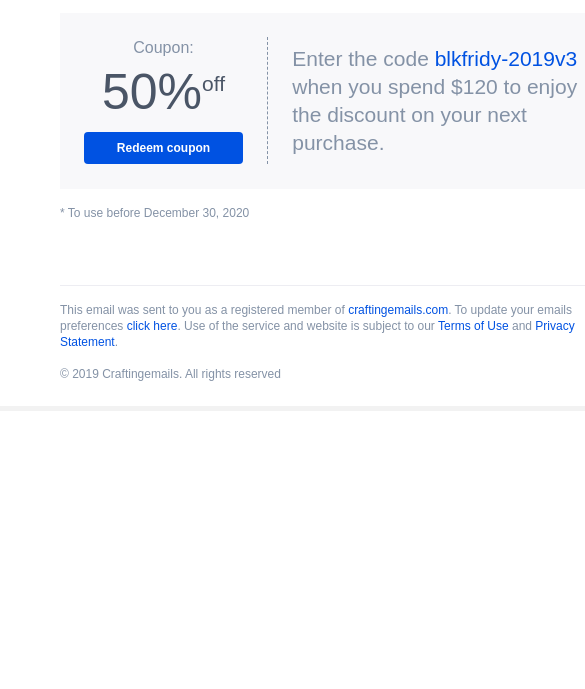
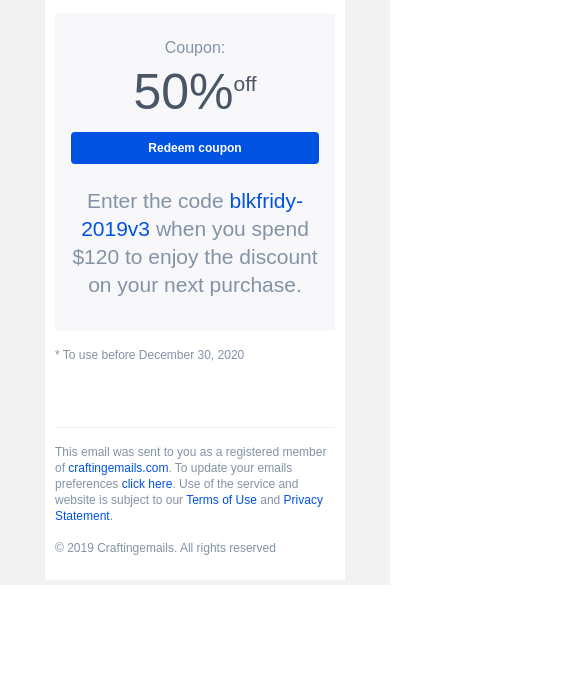
Before and after one commit to EvgenyRabotaev/email, a plain HTML site: page coupon.html in a window 390 px wide. Shown: the part 155-844 px from the top of the page, 585 px wide, since content can reach past the window. Drawn offline with Linux system fonts and the light colour scheme.

Commit message:
add adaptive

```diff
--- a/coupon.html
+++ b/coupon.html
@@ -8,9 +8,35 @@
             body {
                 padding: 0;
                 margin: 0;
-                width: 100% !important;
+                width: 100%!important;
                 -webkit-text-size-adjust: 100%;
                 -ms-text-size-adjust: 100%;
+            }
+            @media only screen and (max-width: 760px) {
+                table[class=devicewidth] {
+                    width: 440px!important;
+                }
+                table[class=deviceinner] {
+                    width: 420px!important;
+                }
+                table[class=deviceborder] {
+                    width: 420px!important;
+                    border-right-width: 0!important;
+                    padding-right: 16px!important;
+                    padding-left: 16px!important;
+                    text-align: center;
+                }
+            }
+            @media only screen and (max-width: 500px) {
+                table[class=devicewidth] {
+                    width: 300px!important;
+                }
+                table[class=deviceinner] {
+                    width: 280px!important;
+                }
+                table[class=deviceborder] {
+                    width: 280px!important;
+                }
             }
         </style>
     </head>
@@ -19,12 +45,12 @@
             <tbody>
                 <tr>
                     <td width="100%">
-                        <table width="680" bgcolor="#FFFFFF" cellpadding="0" cellspacing="0" border="0" align="center" style="padding-top: 43px; padding-bottom: 24px;">
+                        <table width="680" bgcolor="#FFFFFF" cellpadding="0" cellspacing="0" border="0" align="center" style="padding-top: 43px; padding-bottom: 24px;" class="devicewidth">
                             <tbody>
                                 <tr>
                                     <td>
                                         <!-- Logo -->
-                                        <table width="560" cellpadding="0" cellspacing="0" border="0" align="center">
+                                        <table width="560" cellpadding="0" cellspacing="0" border="0" align="center" class="deviceinner">
                                             <tbody>
                                                 <tr>
                                                     <td align="center" style="padding-bottom: 24px;">
@@ -34,7 +60,7 @@
                                             </tbody>
                                         </table>
                                         <!-- Title -->
-                                        <table width="560" cellpadding="0" cellspacing="0" border="0" align="center" style="padding-bottom: 16px;">
+                                        <table width="560" cellpadding="0" cellspacing="0" border="0" align="center" style="padding-bottom: 16px;" class="deviceinner">
                                             <tbody>
                                                 <tr>
                                                     <td align="center" style="font-family: Arial, Helvetica, sans-serif; font-size: 21px; font-weight: normal; line-height: 28px; color: #4A5566;">
@@ -44,16 +70,16 @@
                                             </tbody>
                                         </table>
                                         <!-- Coupon -->
-                                        <table width="560" cellpadding="0" cellspacing="0" border="0" align="center" bgcolor="#F8F8FA" style="padding: 24px 0;">
+                                        <table width="560" cellpadding="0" cellspacing="0" border="0" align="center" bgcolor="#F8F8FA" style="padding: 24px 0;" class="deviceinner">
                                             <tbody>
                                                 <tr>
                                                     <td>
-                                                        <table width="512" cellpadding="0" cellspacing="0" border="0" align="center">
+                                                        <table width="512" cellpadding="0" cellspacing="0" border="0" align="center" class="deviceinner">
                                                             <tbody>
                                                                 <tr>
                                                                     <td>
                                                                         <!-- coupon-left -->
-                                                                        <table width="184" cellpadding="0" cellspacing="0" border="0" style="border-right-width: 1px; border-right-style: dashed; border-right-color: #8492A6; text-align: center; padding-right: 24px;" align="left">
+                                                                        <table width="184" cellpadding="0" cellspacing="0" border="0" style="border-right-width: 1px; border-right-style: dashed; border-right-color: #8492A6; text-align: center; padding-right: 24px;" align="left" class="deviceborder">
                                                                             <tbody>
                                                                                 <tr>
                                                                                     <td style="font-family: Arial, Helvetica, sans-serif; font-size: 16px; font-weight: normal; line-height: 22px; color: #8492A6; padding-bottom: 4px;">Coupon:</td>
@@ -79,7 +105,7 @@
                                                                             </tbody>
                                                                         </table>
                                                                         <!-- coupon-right -->
-                                                                        <table width="327" height="128" cellpadding="0" cellspacing="0" border="0" align="left" style="padding-left: 24px;">
+                                                                        <table width="327" height="128" cellpadding="0" cellspacing="0" border="0" align="left" style="padding-left: 24px;" class="deviceborder">
                                                                             <tbody>
                                                                                 <tr>
                                                                                     <td style="font-family: Arial, Helvetica, sans-serif; font-size: 21px; font-weight: normal; line-height: 28px; color: #8492A6;">
@@ -97,7 +123,7 @@
                                             </tbody>
                                         </table>
                                         <!-- Text -->
-                                        <table width="560" cellpadding="0" cellspacing="0" border="0" align="center" style="padding-top: 16px;">
+                                        <table width="560" cellpadding="0" cellspacing="0" border="0" align="center" style="padding-top: 16px;" class="deviceinner">
                                             <tbody>
                                                 <tr>
                                                     <td style="font-family: Arial, Helvetica, sans-serif; font-size: 12px; font-weight: normal; line-height: 16px; color: #8492A6;">* To use before December 30, 2020</td>
@@ -105,7 +131,7 @@
                                             </tbody>
                                         </table>
                                         <!-- Footer -->
-                                        <table width="560" cellpadding="0" cellspacing="0" border="0" align="center" style="border-top-width: 1px; border-top-style: solid; border-top-color: #EDEDF2; margin-top: 64px; padding-top: 16px;">
+                                        <table width="560" cellpadding="0" cellspacing="0" border="0" align="center" style="border-top-width: 1px; border-top-style: solid; border-top-color: #EDEDF2; margin-top: 64px; padding-top: 16px;" class="deviceinner">
                                            <tfoot>
                                                 <tr>
                                                     <td style="font-family: Arial, Helvetica, sans-serif; font-size: 12px; font-weight: normal; line-height: 16px; color: #8492A6; padding-bottom: 16px;">This email was sent to you as a registered member of <a href="#" style="color: #0052E2; text-decoration: none;">craftingemails.com</a>. To update your emails preferences <a href="#" style="color: #0052E2; text-decoration: none;">click here</a>. Use of the service and website is subject to our <a href="#" style="color: #0052E2; text-decoration: none;">Terms of Use</a> and <a href="#" style="color: #0052E2; text-decoration: none;">Privacy Statement</a>.</td>
```
Also changed, not shown: feedback.html (+30 -4 lines), invitation.html (+30 -4 lines), pricing.html (+1 -4 lines).
